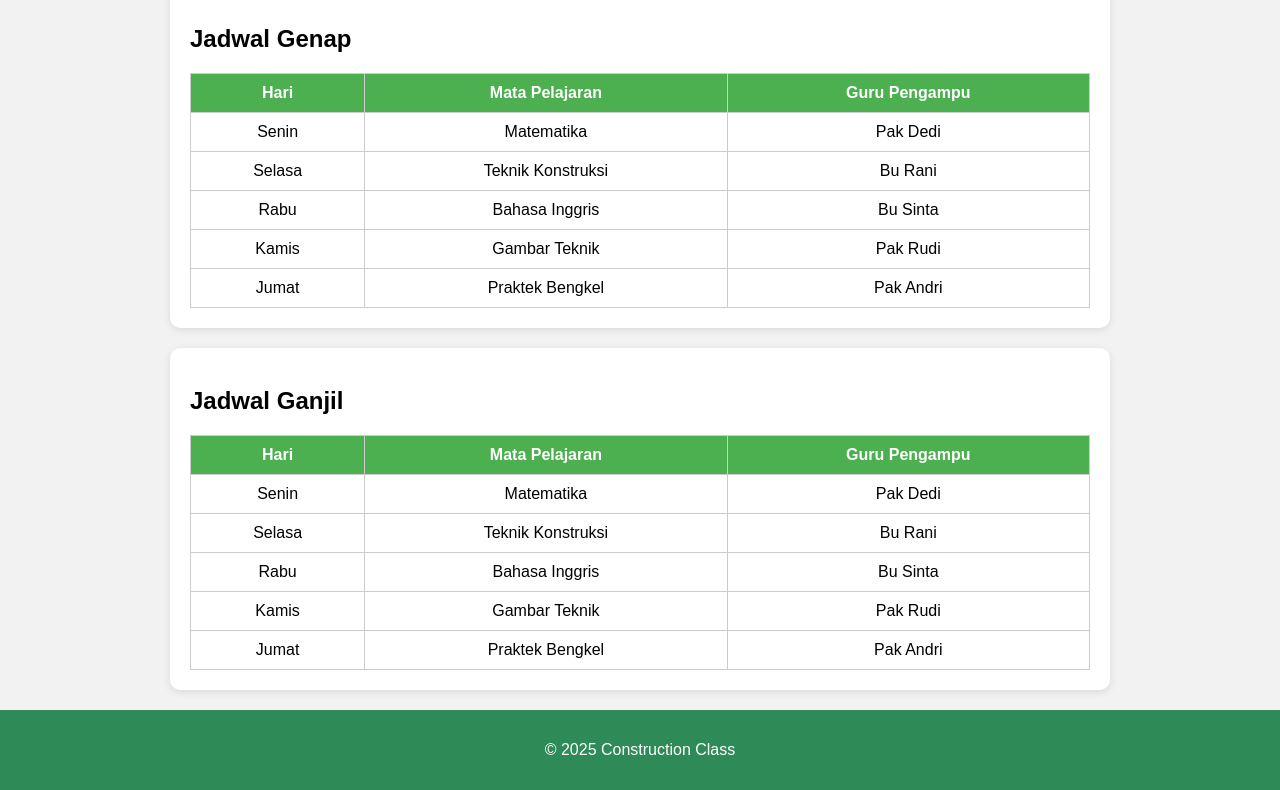
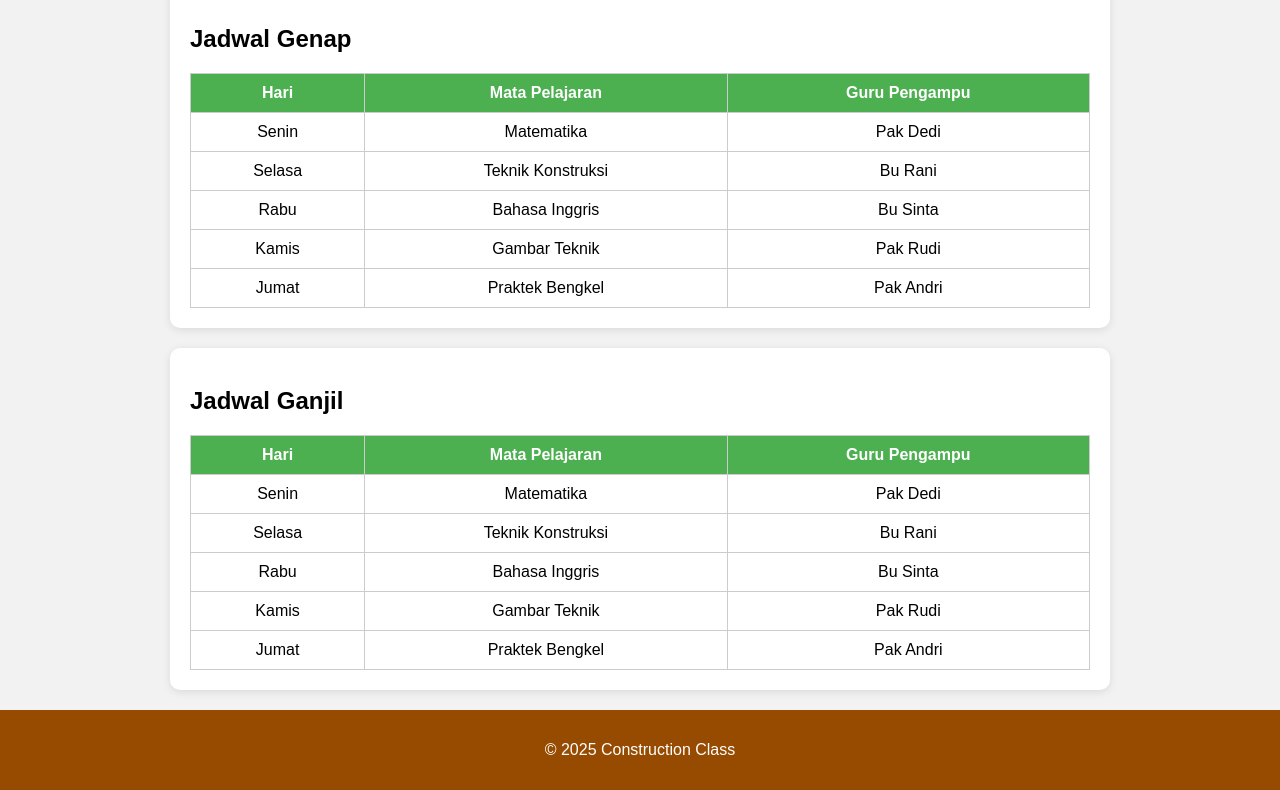
Before and after one commit to demonzohosting/construction24, a plain HTML site: page jadwal.html in a window 1280 px wide. Shown: the part 546-1336 px from the top of the page. Drawn offline with Linux system fonts and the light colour scheme.

Commit message:
jadwal.html

```diff
--- a/jadwal.html
+++ b/jadwal.html
@@ -6,7 +6,7 @@
   <title>Jadwal - Construction Class</title>
   <style>
     body { font-family: Arial, sans-serif; background: #f2f2f2; margin: 0; }
-    header, footer { background: #2e8b57; color: white; text-align: center; padding: 15px; }
+    header, footer { background: #964b00; color: white; text-align: center; padding: 15px; }
     nav { background: #444; padding: 10px; text-align: center; }
     nav a { color: white; text-decoration: none; margin: 0 15px; font-weight: bold; }
     nav a:hover { color: #90ee90; }
```
